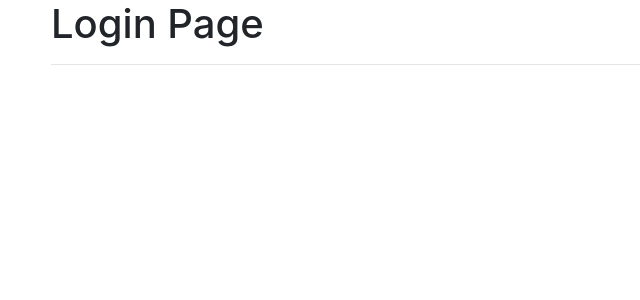
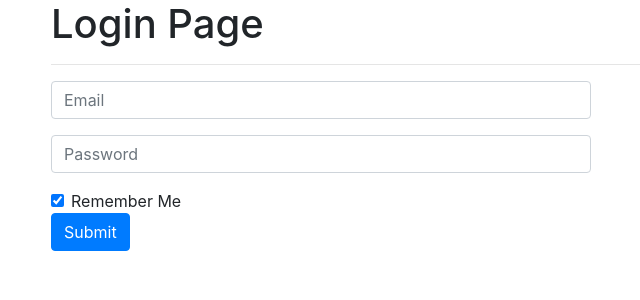
Before and after one commit to isabel985/flask-blog, a Flask app: page /login in a window 1280 px wide. Shown: the part 56-356 px from the top of the page, without its empty margins (34-674 px from the left). Run offline with Flask 2, Linux system fonts and the light colour scheme; some libraries are stand-ins or nearby versions.

Commit message:
created login and logout functionality

```diff
--- a/app/__init__.py
+++ b/app/__init__.py
@@ -10,4 +10,7 @@ db = SQLAlchemy(app)
 from flask_migrate import Migrate
 migrate = Migrate(app, db)
 
+from flask_login import LoginManager
+login = LoginManager(app)
+
 from . import routes, models
--- a/app/routes.py
+++ b/app/routes.py
@@ -1,29 +1,56 @@
-from . import app, db
+from . import app, db, login
 from app.models import User
-from flask import render_template, request, redirect, url_for
+from flask import render_template, request, redirect, url_for, flash
+from flask_login import login_user, logout_user
 
 @app.route('/')
 def home():
   return render_template('index.html')
 
-@app.route('/login')
+@app.route('/login', methods=['GET', 'POST'])
 def login():
+  if request.method == "POST":
+    email = request.form.get('email')
+    password = request.form.get('password')
+    remember_me = request.form.get('remember_me')
+
+    user = User.query.filter_by(email=email).first()
+    if user is None or not user.check_password(password):
+      flash('Either your email address or password is not correct. Try again', 'warning')
+      return redirect(url_for('login'))
+    login_user(user, remember=remember_me)
+    flash('User logged in successfully.', 'info')
+    return redirect(url_for('home'))
   return render_template('login.html')
 
 @app.route('/register', methods=['GET', 'POST'])
 def register():
-  if request.method =="POST":
+  if request.method == "POST":
     name = request.form.get('name')
     email = request.form.get('email')
     password = request.form.get('password')
     confirm_password = request.form.get('confirm_password')
 
-    if confirm_password == password:
+    user = User.query.filter_by(email=email).first()
+    if user is not None:
+      flash('Email already exists. Use another one.', 'danger')
+      return redirect(url_for('register'))
+    if confirm_password != password:
+      flash("Your passwrds don't match. Try again.")
+      return redirect(url_for('register'))
+    else:
       u = User(name=name, email=email, password=password)
       u.generate_password(u.password)
 
       db.session.add(u)
       db.session.commit()
+      flash('User registered successfully', 'success')
       return redirect(url_for('login'))
 
   return render_template('register.html')
+
+@app.route('/logout')
+def logout():
+  logout_user()
+  flash('This user has been logged out successfully.', 'info')
+  return redirect(url_for('login'))
--- a/app/templates/layout.html
+++ b/app/templates/layout.html
@@ -17,6 +17,19 @@
   <header>
     {% include './partials/navigation.html' %}
   </header>
+
+  {% with messages = get_flashed_messages(with_categories=True) %}
+    {% if messages %}
+      {% for category, message in messages %}
+        <div class="alert alert-{{ category }} alert-dismissible fade show" role="alert">
+          <button type="button" class="close" data-dismiss="alert" aria-label="Close">
+            <span aria-hidden="true">&times;</span>
+          </button>
+          <strong>{{ message }}</strong>
+        </div>
+      {% endfor %}
+    {% endif %}
+  {% endwith %}
 
   <main class="container">
     {% block content %}
--- a/app/templates/login.html
+++ b/app/templates/login.html
@@ -3,4 +3,24 @@
 {% block content %}
 <h1>Login Page</h1>
 <hr>
+
+<div class="row">
+  <div class="col-md-6">
+    <form action="{{ url_for('login') }}" method="POST">
+      <div class="form-group">
+        <input type="text" name="email" class="form-control" placeholder="Email">
+      </div>
+      <div class="form-group">
+        <input type="password" name="password" class="form-control" placeholder="Password">
+      </div>
+      <div class="form-check">
+        <label class="form-check-label">
+          <input type="checkbox" class="form-check-input" name="remember_me" value="checkedValue" checked>
+          Remember Me
+        </label>
+      </div>
+      <input type="submit" class="btn btn-primary" value="Submit">
+    </form>
+  </div>
+</div>
 {% endblock %}
--- a/app/templates/partials/navigation.html
+++ b/app/templates/partials/navigation.html
@@ -13,14 +13,19 @@
     </ul>
 
     <ul class="navbar-nav m1-auto">
+      {% if not current_user.is_authenticated %}
         <li class="nav-item">
           <a href="{{ url_for('login') }}" class="nav-link">Login</a>
         </li>
         <li class="nav-item">
           <a href="{{ url_for('register') }}" class="nav-link">Register</a>
         </li>
+      {% else %}
+        <li class="nav-item">
+          <a href="{{ url_for('logout') }}" class="nav-link">Logout</a>
+        </li>
+      {% endif %}
     </ul>
-
   </div>
 </nav>
 {% endblock %}
--- a/migrations/versions/a0bb6bff8e1b_.py
+++ b/migrations/versions/f6d14947f4d5_.py
@@ -1,8 +1,8 @@
 """empty message
 
-Revision ID: a0bb6bff8e1b
+Revision ID: f6d14947f4d5
 Revises:
-Create Date: 2020-06-29 12:01:41.116355
+Create Date: 2020-06-29 13:59:31.790366
 
 """
 from alembic import op
@@ -10,7 +10,7 @@ import sqlalchemy as sa
 
 
 # revision identifiers, used by Alembic.
-revision = 'a0bb6bff8e1b'
+revision = 'f6d14947f4d5'
 down_revision = None
 branch_labels = None
 depends_on = None
```
Also changed, not shown: app/models.py (+14 -4 lines), app/templates/index.html (+7 -1 lines), config.py (+9 -2 lines), migrations/versions/159a7f57d094_.py (added, +28 -0 lines), requirements.txt (added, +28 -0 lines), 1 other file. Lines whose indentation alone changed are shown as unchanged.
